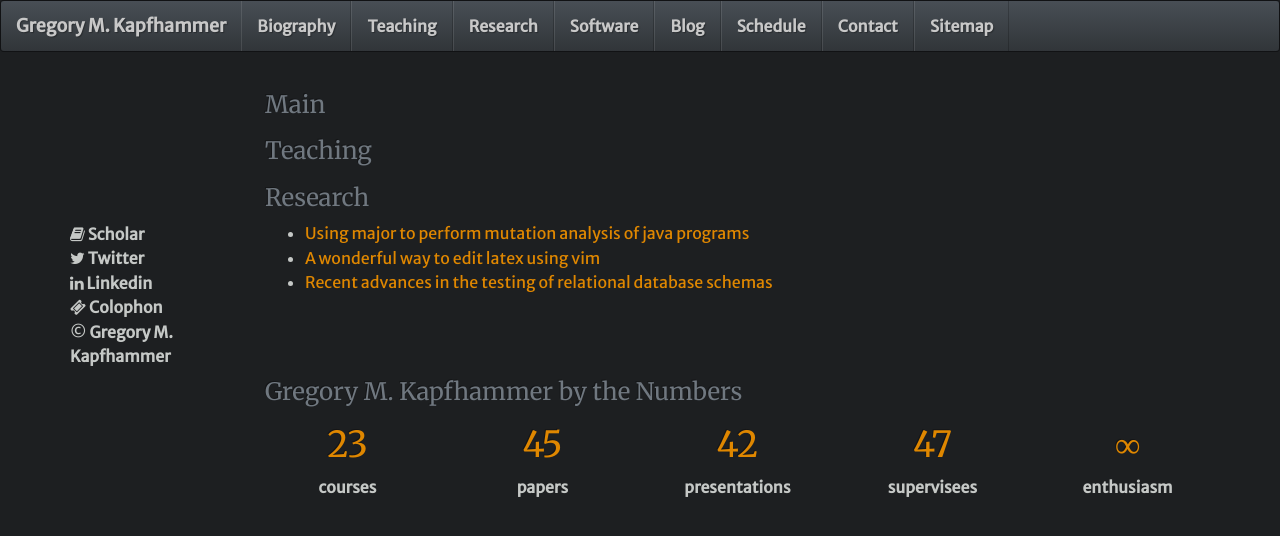
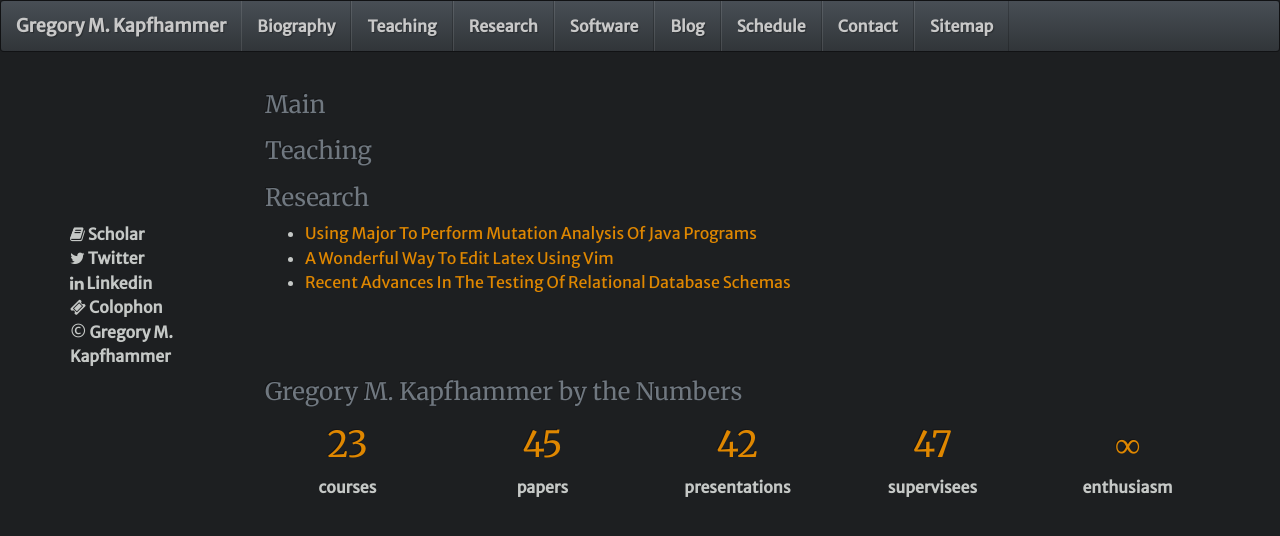
Before and after one commit to geerc/www, a Jekyll site: the page built from gkapfham/site/main/Sitemap.md, in a window 1280 px wide. Shown: the top 536 px of the page. Built offline with Jekyll 4.4.1, drawn with Linux system fonts in a browser that asks for light colours; nearby versions of some CDN libraries; Markdown is read by kramdown in place of the engine named in the settings; comment, search, counter and statistics services are not loaded; part of the change alters nothing that is shown.

```diff
--- a/gkapfham/site/main/Sitemap.md
+++ b/gkapfham/site/main/Sitemap.md
@@ -15,7 +15,7 @@ backup: ../../../
 {% if page.mapped == true %}
 {% for pc in page.categories %}
 {% if pc == cat %}
-<li><a href="{{ page.url }}">{{ page.title | capitalize }}</a></li>
+<li><a href="{{ page.url }}">{{ page.title | capitalize_all }}</a></li>
 {% endif %}   <!-- cat-match-p -->
 {% endfor %}  <!-- page-category -->
 {% endif %}   <!-- resource-p -->
```
